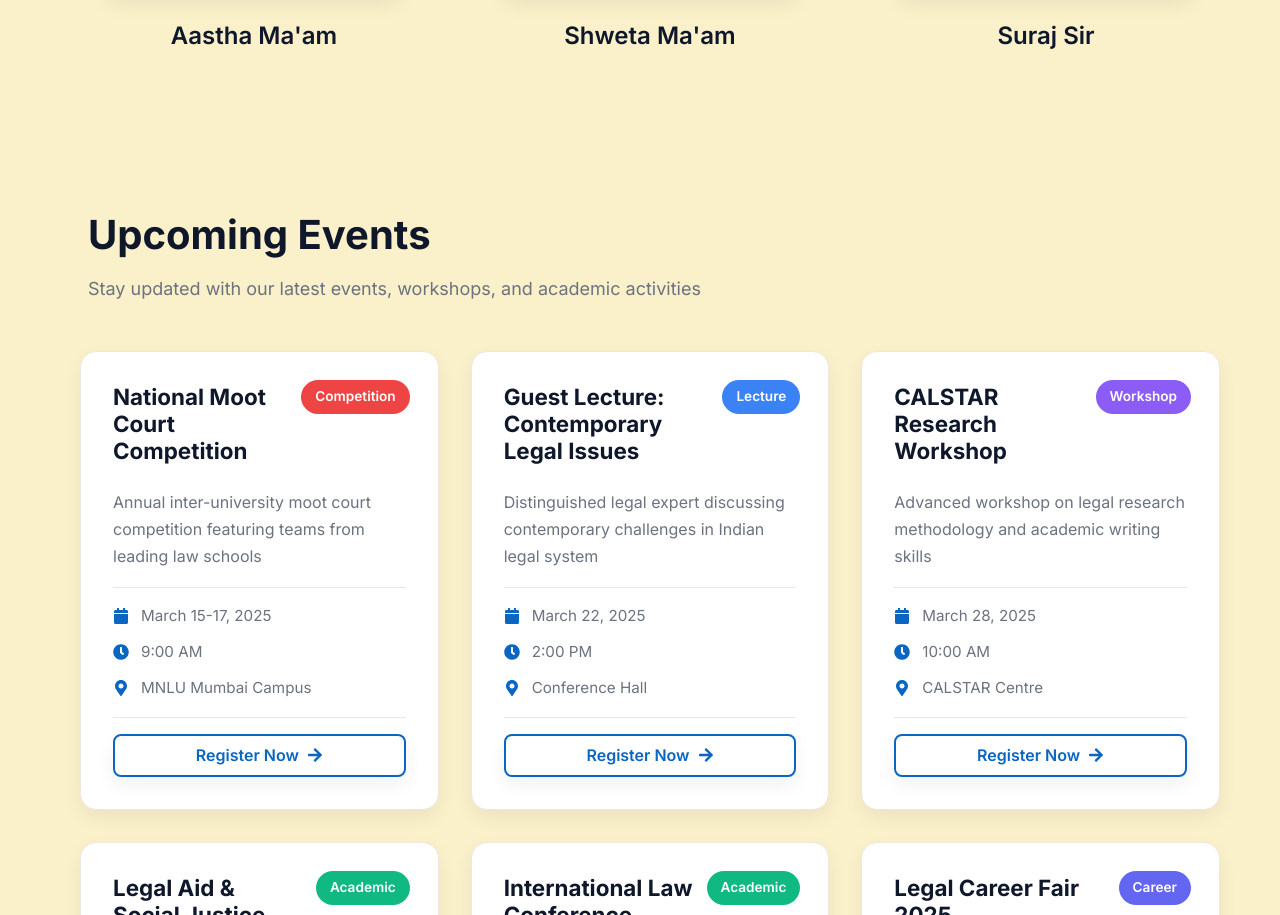
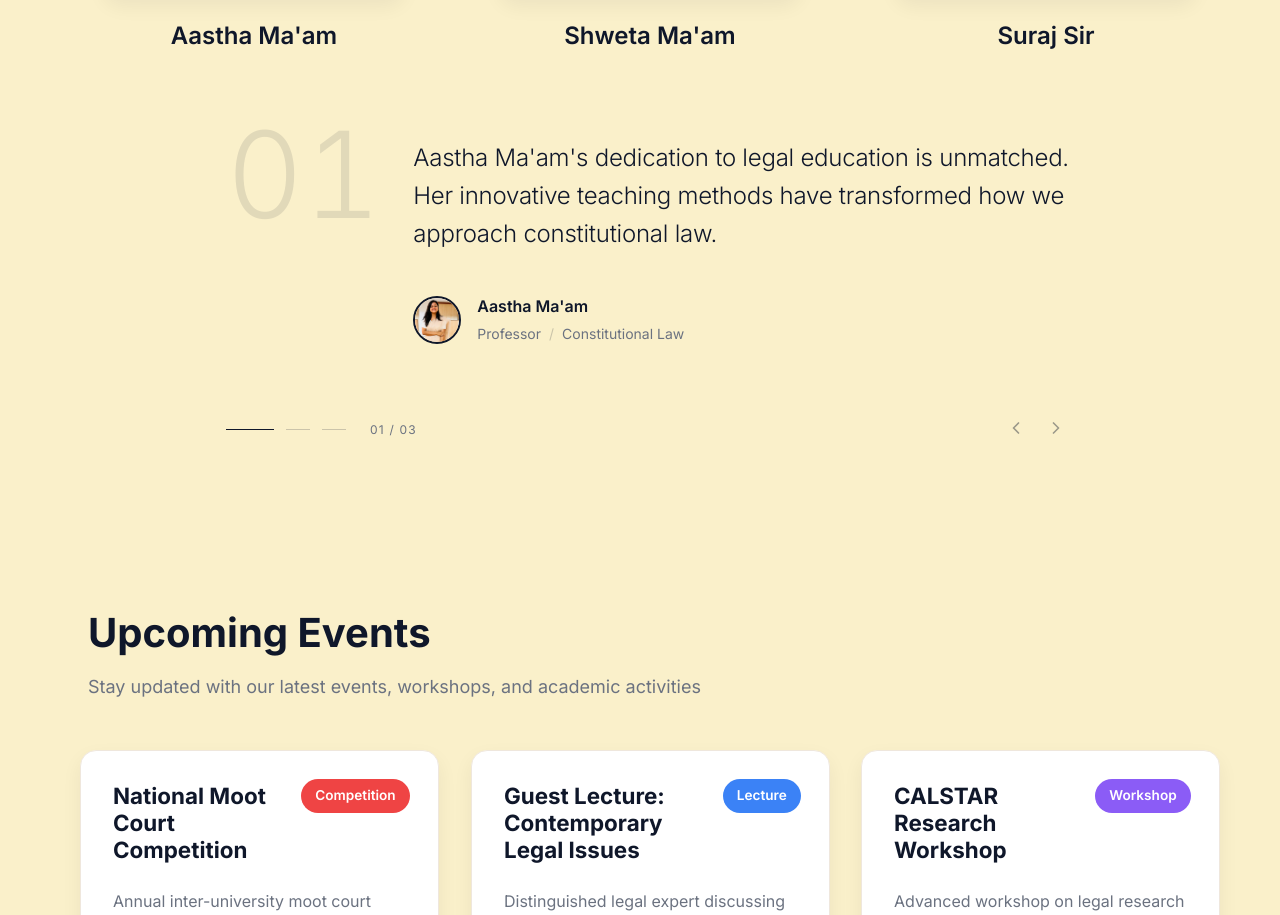
Before and after one commit to JB-uses-git/mnlumumbai, a React (Vite) app: page / in a window 1280 px wide. Shown: the part 2901-3816 px from the top of the page. Built offline with nearby package versions, Linux system fonts and the light colour scheme.

Commit message:
added a cool sliding window effect showcasing info about faculty and filled it with meta deta for now

```diff
--- a/package.json
+++ b/package.json
@@ -10,6 +10,7 @@
     "optimize-images": "node scripts/optimize-images.js"
   },
   "dependencies": {
+    "lucide-react": "^0.560.0",
     "react": "^18.3.1",
     "react-dom": "^18.3.1",
     "react-icons": "^5.0.1",
--- a/src/components/About.jsx
+++ b/src/components/About.jsx
@@ -1,9 +1,9 @@
-import React from 'react'
+import React, { memo } from 'react'
 import { FaAward, FaUsers, FaGlobe, FaLightbulb } from 'react-icons/fa'
 import './About.css'
 import InteractiveHoverButton from './ui/interactive-hover-button'
 
-const About = () => {
+const About = memo(() => {
   const features = [
     {
       icon: <FaAward />,
@@ -76,6 +76,6 @@ const About = () => {
       </div>
     </section>
   )
-}
+})
 
 export default About
--- a/src/components/Events.jsx
+++ b/src/components/Events.jsx
@@ -1,9 +1,9 @@
-import React from 'react'
+import React, { memo } from 'react'
 import { FaCalendar, FaMapMarkerAlt, FaClock, FaArrowRight } from 'react-icons/fa'
 import './Events.css'
 import InteractiveHoverButton from './ui/interactive-hover-button'
 
-const Events = () => {
+const Events = memo(() => {
   const events = [
     {
       title: 'National Moot Court Competition',
@@ -113,6 +113,6 @@ const Events = () => {
       </div>
     </section>
   )
-}
+})
 
 export default Events
--- a/src/components/Faculty.css
+++ b/src/components/Faculty.css
@@ -25,7 +25,8 @@
   border-radius: 16px;
   margin-bottom: 1.5rem;
   box-shadow: var(--shadow);
-  transition: all 0.3s ease;
+  transition: transform 0.3s ease, box-shadow 0.3s ease;
+  will-change: transform;
 }
 
 .faculty-image-wrapper:hover {
@@ -38,6 +39,7 @@
   height: 100%;
   object-fit: cover;
   object-position: center;
+  transition: transform 0.3s ease;
 }
 
 .faculty-name {
--- a/src/components/Faculty.jsx
+++ b/src/components/Faculty.jsx
@@ -1,7 +1,8 @@
-import React from 'react'
+import React, { memo } from 'react'
 import './Faculty.css'
+import EditorialTestimonial from './ui/EditorialTestimonial'
 
-const Faculty = () => {
+const Faculty = memo(() => {
   const facultyMembers = [
     {
       name: 'Aastha Ma\'am',
@@ -15,6 +16,33 @@ const Faculty = () => {
       name: 'Suraj Sir',
       image: '/images/faculty/IMG_8815.JPG'
     }
+  ]
+
+  const testimonials = [
+    {
+      id: 1,
+      quote: "Aastha Ma'am's dedication to legal education is unmatched. Her innovative teaching methods have transformed how we approach constitutional law.",
+      author: "Aastha Ma'am",
+      role: "Professor",
+      company: "Constitutional Law",
+      image: "/images/faculty/1728539134550.jpeg",
+    },
+    {
+      id: 2,
+      quote: "Shweta Ma'am brings a perfect blend of academic rigor and practical insights. Her mentorship has shaped countless successful legal careers.",
+      author: "Shweta Ma'am",
+      role: "Associate Professor",
+      company: "Criminal Law",
+      image: "/images/faculty/1740245639117.jpeg",
+    },
+    {
+      id: 3,
+      quote: "Suraj Sir's expertise in corporate law and his passion for research make him an invaluable asset to our institution and students.",
+      author: "Suraj Sir",
+      role: "Assistant Professor",
+      company: "Corporate Law",
+      image: "/images/faculty/IMG_8815.JPG",
+    },
   ]
 
   return (
@@ -33,15 +61,19 @@ const Faculty = () => {
                   src={faculty.image}
                   alt={faculty.name}
                   className="faculty-image"
+                  loading="lazy"
+                  decoding="async"
                 />
               </div>
               <h3 className="faculty-name">{faculty.name}</h3>
             </div>
           ))}
         </div>
+
+        <EditorialTestimonial testimonials={testimonials} />
       </div>
     </section>
   )
-}
+})
 
 export default Faculty
--- a/src/components/Gallery.jsx
+++ b/src/components/Gallery.jsx
@@ -1,8 +1,8 @@
-import React from 'react'
+import React, { memo } from 'react'
 import './Gallery.css'
 import InteractiveHoverButton from './ui/interactive-hover-button'
 
-const Gallery = () => {
+const Gallery = memo(() => {
   const images = [
     {
       url: '/images/graduation.jpg',
@@ -62,6 +62,6 @@ const Gallery = () => {
       </div>
     </section>
   )
-}
+})
 
 export default Gallery
--- /dev/null
+++ b/src/components/ui/EditorialTestimonial.css
@@ -0,0 +1,242 @@
+.testimonials-editorial {
+  width: 100%;
+  max-width: 896px;
+  margin: 4rem auto 0;
+  padding: 0 1.5rem;
+}
+
+/* Editorial Content Layout */
+.editorial-content {
+  display: flex;
+  align-items: flex-start;
+  gap: 2rem;
+}
+
+.editorial-number {
+  font-size: 120px;
+  font-weight: 300;
+  line-height: 1;
+  color: var(--dark);
+  opacity: 0.1;
+  user-select: none;
+  font-feature-settings: 'tnum';
+  transition: all 0.5s ease;
+}
+
+.editorial-text-container {
+  flex: 1;
+  padding-top: 1.5rem;
+}
+
+/* Quote */
+.editorial-quote {
+  font-size: 1.5rem;
+  font-weight: 300;
+  line-height: 1.6;
+  color: var(--dark);
+  letter-spacing: -0.01em;
+  transition: all 0.3s ease;
+  margin: 0;
+}
+
+.editorial-quote.transitioning {
+  opacity: 0;
+  transform: translateX(1rem);
+}
+
+/* Author Info */
+.editorial-author {
+  margin-top: 2.5rem;
+  transition: all 0.3s ease;
+  transition-delay: 0.1s;
+}
+
+.editorial-author.transitioning {
+  opacity: 0;
+}
+
+.author-content {
+  display: flex;
+  align-items: center;
+  gap: 1rem;
+  cursor: default;
+}
+
+.author-avatar-wrapper {
+  position: relative;
+  width: 48px;
+  height: 48px;
+  border-radius: 50%;
+  overflow: hidden;
+  border: 2px solid var(--dark);
+  opacity: 1;
+  transition: all 0.3s ease;
+}
+
+.author-content:hover .author-avatar-wrapper {
+  opacity: 1;
+  transform: scale(1.05);
+}
+
+.author-avatar-image {
+  width: 100%;
+  height: 100%;
+  object-fit: cover;
+  filter: grayscale(0%);
+  transition: all 0.5s ease;
+}
+
+.author-content:hover .author-avatar-image {
+  filter: grayscale(0%);
+}
+
+.author-name {
+  font-weight: 600;
+  color: var(--dark);
+  display: block;
+  margin: 0;
+}
+
+.author-meta {
+  font-size: 0.875rem;
+  color: var(--gray);
+  margin: 0.25rem 0 0;
+}
+
+.author-separator {
+  margin: 0 0.5rem;
+  color: var(--dark);
+  opacity: 0.2;
+}
+
+.author-company {
+  transition: color 0.3s ease;
+}
+
+.author-content:hover .author-company {
+  color: var(--dark);
+}
+
+/* Navigation */
+.editorial-navigation {
+  margin-top: 4rem;
+  display: flex;
+  align-items: center;
+  justify-content: space-between;
+}
+
+.nav-left {
+  display: flex;
+  align-items: center;
+  gap: 1.5rem;
+}
+
+.nav-indicators {
+  display: flex;
+  align-items: center;
+  gap: 0.75rem;
+}
+
+.nav-indicator-btn {
+  position: relative;
+  padding: 1rem 0;
+  background: none;
+  border: none;
+  cursor: pointer;
+}
+
+.nav-indicator-line {
+  display: block;
+  height: 1px;
+  width: 1.5rem;
+  background: var(--dark);
+  opacity: 0.2;
+  transition: all 0.5s cubic-bezier(0.4, 0, 0.2, 1);
+}
+
+.nav-indicator-btn:hover .nav-indicator-line {
+  width: 2rem;
+  opacity: 0.4;
+}
+
+.nav-indicator-line.active {
+  width: 3rem;
+  background: var(--dark);
+  opacity: 1;
+}
+
+.nav-counter {
+  font-size: 0.75rem;
+  color: var(--gray);
+  letter-spacing: 0.1em;
+  text-transform: uppercase;
+}
+
+.nav-arrows {
+  display: flex;
+  align-items: center;
+  gap: 0.25rem;
+}
+
+.nav-arrow-btn {
+  padding: 0.5rem;
+  border-radius: 50%;
+  background: none;
+  border: none;
+  color: var(--dark);
+  opacity: 0.4;
+  cursor: pointer;
+  transition: all 0.3s ease;
+}
+
+.nav-arrow-btn:hover {
+  opacity: 1;
+  background: var(--dark);
+  background-opacity: 0.05;
+}
+
+.nav-icon {
+  width: 20px;
+  height: 20px;
+}
+
+/* Responsive */
+@media (max-width: 768px) {
+  .testimonials-editorial {
+    padding: 0 1rem;
+    margin-top: 3rem;
+  }
+
+  .editorial-content {
+    flex-direction: column;
+    gap: 0;
+  }
+
+  .editorial-number {
+    font-size: 80px;
+    opacity: 0.08;
+  }
+
+  .editorial-text-container {
+    padding-top: 0;
+  }
+
+  .editorial-quote {
+    font-size: 1.25rem;
+  }
+
+  .editorial-navigation {
+    margin-top: 3rem;
+    flex-direction: column;
+    gap: 2rem;
+  }
+
+  .nav-left {
+    width: 100%;
+    justify-content: space-between;
+  }
+
+  .nav-arrows {
+    align-self: flex-end;
+  }
+}
--- /dev/null
+++ b/src/components/ui/EditorialTestimonial.jsx
@@ -0,0 +1,101 @@
+import React, { useState } from 'react'
+import { ChevronLeft, ChevronRight } from 'lucide-react'
+import './EditorialTestimonial.css'
+
+const EditorialTestimonial = ({ testimonials }) => {
+  const [active, setActive] = useState(0)
+  const [isTransitioning, setIsTransitioning] = useState(false)
+
+  const handleChange = (index) => {
+    if (index === active || isTransitioning) return
+    setIsTransitioning(true)
+    setTimeout(() => {
+      setActive(index)
+      setTimeout(() => setIsTransitioning(false), 50)
+    }, 300)
+  }
+
+  const handlePrev = () => {
+    const newIndex = active === 0 ? testimonials.length - 1 : active - 1
+    handleChange(newIndex)
+  }
+
+  const handleNext = () => {
+    const newIndex = active === testimonials.length - 1 ? 0 : active + 1
+    handleChange(newIndex)
+  }
+
+  const current = testimonials[active]
+
+  return (
+    <div className="testimonials-editorial">
+      {/* Large index number */}
+      <div className="editorial-content">
+        <span className="editorial-number">
+          {String(active + 1).padStart(2, '0')}
+        </span>
+
+        <div className="editorial-text-container">
+          {/* Quote */}
+          <blockquote className={`editorial-quote ${isTransitioning ? 'transitioning' : ''}`}>
+            {current.quote}
+          </blockquote>
+
+          {/* Author info with hover reveal */}
+          <div className={`editorial-author ${isTransitioning ? 'transitioning' : ''}`}>
+            <div className="author-content">
+              <div className="author-avatar-wrapper">
+                <img
+                  src={current.image}
+                  alt={current.author}
+                  className="author-avatar-image"
+                  loading="lazy"
+                />
+              </div>
+              <div>
+                <p className="author-name">{current.author}</p>
+                <p className="author-meta">
+                  {current.role}
+                  <span className="author-separator">/</span>
+                  <span className="author-company">{current.company}</span>
+                </p>
+              </div>
+            </div>
+          </div>
+        </div>
+      </div>
+
+      {/* Navigation - vertical line selector */}
+      <div className="editorial-navigation">
+        <div className="nav-left">
+          <div className="nav-indicators">
+            {testimonials.map((_, index) => (
+              <button
+                key={index}
+                onClick={() => handleChange(index)}
+                className="nav-indicator-btn"
+                aria-label={`View testimonial ${index + 1}`}
+              >
+                <span className={`nav-indicator-line ${index === active ? 'active' : ''}`} />
+              </button>
+            ))}
+          </div>
+          <span className="nav-counter">
+            {String(active + 1).padStart(2, '0')} / {String(testimonials.length).padStart(2, '0')}
+          </span>
+        </div>
+
+        <div className="nav-arrows">
+          <button onClick={handlePrev} className="nav-arrow-btn" aria-label="Previous testimonial">
+            <ChevronLeft className="nav-icon" />
+          </button>
+          <button onClick={handleNext} className="nav-arrow-btn" aria-label="Next testimonial">
+            <ChevronRight className="nav-icon" />
+          </button>
+        </div>
+      </div>
+    </div>
+  )
+}
+
+export default EditorialTestimonial
--- a/src/index.css
+++ b/src/index.css
@@ -158,8 +158,9 @@ button {
   border-radius: 16px;
   padding: 2rem;
   box-shadow: var(--shadow);
-  transition: all 0.3s ease;
+  transition: transform 0.3s ease, box-shadow 0.3s ease;
   border: 1px solid var(--border);
+  will-change: transform;
 }
 
 .card:hover {
@@ -189,16 +190,17 @@ button {
 @keyframes fadeInUp {
   from {
     opacity: 0;
-    transform: translateY(30px);
+    transform: translate3d(0, 30px, 0);
   }
   to {
     opacity: 1;
-    transform: translateY(0);
+    transform: translate3d(0, 0, 0);
   }
 }
 
 .fade-in-up {
   animation: fadeInUp 0.6s ease-out;
+  will-change: transform, opacity;
 }
 
 /* Responsive */
```
Also changed, not shown: src/components/Navbar.jsx (+11 -2 lines).
